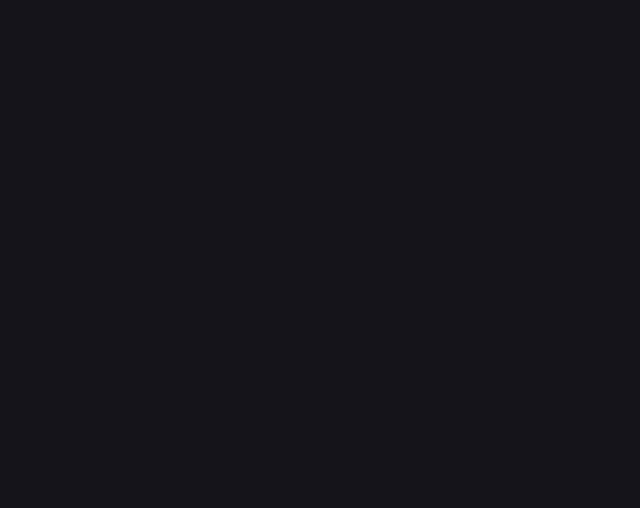
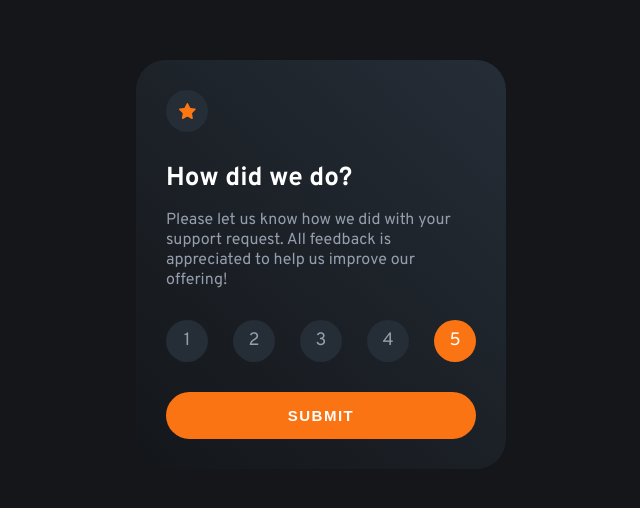
Before and after one commit to micheaaa/rating-component, a React (Vite) app: page / in a window 1280 px wide. Shown: the part 156-664 px from the top of the page, without its empty margins (319-959 px from the left). Built offline with nearby package versions, Linux system fonts and the light colour scheme.

Commit message:
Created RatingCard component with Rating Screen

```diff
--- a/src/App.tsx
+++ b/src/App.tsx
@@ -15,6 +15,7 @@ const StyledContainer = styled('div', {
 function App() {
   return (
     <StyledContainer className="App">
+      <RatingCard />
     </StyledContainer>
   )
 }
--- /dev/null
+++ b/src/components/RatingCard/RatingCard.styles.ts
@@ -0,0 +1,96 @@
+import { styled } from '~/utils/stitches'
+
+export const StyledCard = styled('section', {
+  width: 'min-content',
+  padding: '3rem',
+  fontSize: '1.6rem',
+  borderRadius: '3rem',
+  backgroundImage: 'linear-gradient(to bottom left, $blue, $dark_blue)',
+  backgroundSize: '120%',
+  backgroundPosition: 'top right',
+
+  h1: {
+    fontSize: '2.6rem',
+    marginBottom: '1.5rem',
+  },
+
+  p: {
+    color: '$light_grey',
+  },
+
+  '@xs': {
+    width: '100%',
+  }
+})
+
+export const StyledRatingScreen = styled('form', {
+  display: 'grid',
+  gap: '3rem',
+
+  '.icon': {
+     justifySelf: 'flex-start'
+  },
+
+  '.icon, .rating-section label': {
+    display: 'flex',
+    justifyContent: 'center',
+    alignItems: 'center',
+    width: '4.2rem',
+    height: '4.2rem',
+    borderRadius: '50%',
+    backgroundColor: '$blue',
+  },
+
+  '.rating-section': {
+    display: 'flex',
+    gap: '2.5rem',
+
+    'input[type="radio"]': {
+      display: 'none'
+    },
+
+    label: {
+      cursor: 'pointer',
+      fontSize: '1.8rem',
+      color: '$light_grey',
+      trns: 'background-color, color',
+
+      '&:hover': {
+        backgroundColor: '$medium_grey',
+      }
+    },
+
+    'label:hover, input[type="radio"]:checked ~ label': {
+      color: '$white',
+    },
+
+    'input[type="radio"]:checked ~ label': {
+      backgroundColor: '$orange',
+    },
+
+    '@xs': {
+      flexWrap: 'wrap',
+      justifyContent: 'center',
+      gap: '1rem 2.5rem',
+    },
+  },
+
+  button: {
+    cursor: 'pointer',
+    padding: '1.5rem',
+    fontWeight: 600,
+    fontSize: '1.5rem',
+    textTransform: 'uppercase',
+    letterSpacing: '0.15rem',
+    border: 0,
+    borderRadius: 999,
+    color: '$white',
+    backgroundColor: '$orange',
+    trns: 'background-color',
+
+    '&:hover': {
+      color: '$orange',
+      backgroundColor: '$white',
+    }
+  }
+})
--- /dev/null
+++ b/src/components/RatingCard/index.tsx
@@ -0,0 +1,37 @@
+import {ReactComponent as Star} from '~/assets/icon-star.svg'
+
+import {StyledCard, StyledRatingScreen} from './RatingCard.styles'
+
+function RatingScreen() {
+  return (
+    <StyledRatingScreen>
+      <span className="icon"><Star /></span>
+      <section>
+        <h1>How did we do?</h1>
+        <p>Please let us know how we did with your support request. All feedback is appreciated to help us improve our offering!</p>
+      </section>
+      <section className="rating-section">
+        {Array.from({length: 5}, (_, i) =>
+          <span key={i}>
+            <input
+              type="radio"
+              id={`rated-${i}`}
+              name="rating"
+              value={i + 1}
+              defaultChecked={i === 4} />
+            <label htmlFor={`rated-${i}`}>{i + 1}</label>
+          </span>
+        )}
+      </section>
+      <button type="submit">Submit</button>
+    </StyledRatingScreen>
+  )
+}
+
+export function RatingCard() {
+  return (
+    <StyledCard>
+      <RatingScreen />
+    </StyledCard>
+  )
+}
```
